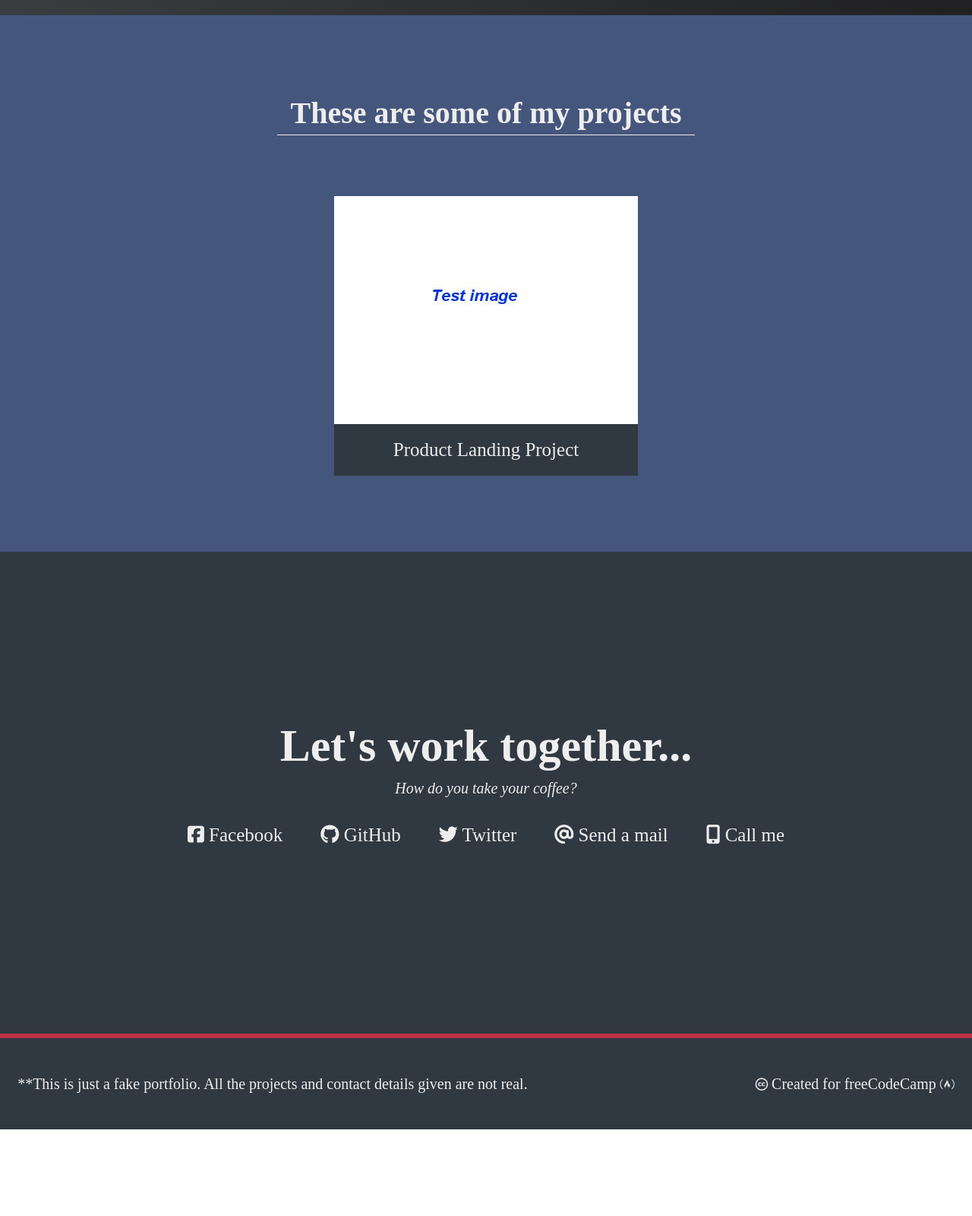
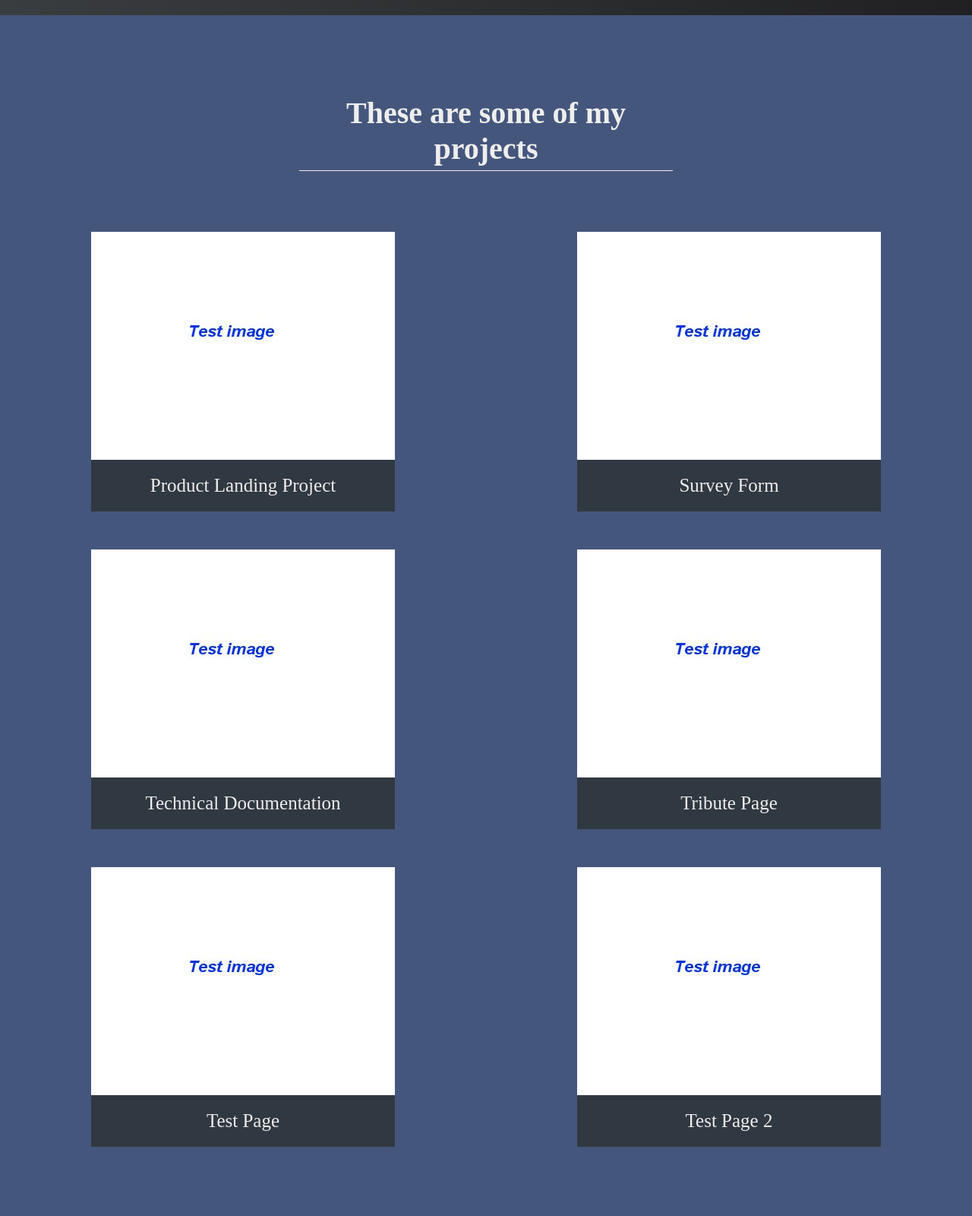
Before and after one commit to Paqong/FCC-projects, a plain HTML site: page personal-portfolio/index.html in a window 1280 px wide. Shown: the part 780-2380 px from the top of the page at 76% size. Before the commit the page ends 2266 px from the top, so only its background shows below. Drawn offline with Linux system fonts and the light colour scheme.

Commit message:
Project done.
I half assed the media queries of this project because I want to move on to learning Javascript and other stuff
I will be back in the future to atleast make this project more presentable in smaller devices

```diff
--- a/personal-portfolio/css/style.css
+++ b/personal-portfolio/css/style.css
@@ -43,7 +43,7 @@ header {
 }
 
 #welcome-section {
-    height: 100vh;
+    min-height: 100vh;
     width: 100%;
     display: flex;
     flex-direction: column;
@@ -57,6 +57,7 @@ header {
 
 #welcome-section h1,
 #contacts h2 {
+    text-align: center;
     font-size: 6rem;
 }
 
@@ -74,7 +75,7 @@ header {
 #projects h2 {
     font-size: 4rem;
     color: #eee;
-    width: 55rem;
+    width: 40%;
     margin: auto;
     text-align: center;
     border-bottom: 1px solid #eee;
@@ -122,7 +123,7 @@ header {
 }
 
 #contacts {
-    height: 80vh;
+    min-height: 80vh;
     width: 100%;
     display: flex;
     flex-direction: column;
@@ -153,7 +154,7 @@ header {
 }
 
 .footer {
-    height: 15vh;
+    min-height: 15vh;
     width: 100%;
     background-color: #303841;
     color: #eee;
@@ -162,6 +163,7 @@ header {
     align-items: center;
     gap: 30rem;
     font-size: 2rem;
+    padding: 3rem;
 }
 
 .footer a,
@@ -173,3 +175,13 @@ header {
 .footer .fab {
     font-size: 1.7rem;
 }
+
+@media only screen and (max-width: 600px) {
+    html {
+        font-size: 45%;
+    }
+
+    .footer {
+        font-size: 1.5rem;
+    }
+}
--- a/personal-portfolio/index.html
+++ b/personal-portfolio/index.html
@@ -22,10 +22,34 @@
     </section>
     <section id="projects">
         <h2>These are some of my projects</h2>
+        <!--
+            The class project-tile was added to abide by the rules of the freeCodeCamp challenge
+            That class does not do anything because I forgot to add it early hahaha
+        -->
         <div class="projects-grid">
-            <a href="../product-landing/index.html" target="_blank">
+            <a href="../product-landing/index.html" target="_blank" class="project-tile">
                 <img src="/images/test image.jpg" alt="Test Image">
                 <p class="project-title">Product Landing Project</p>
+            </a>
+            <a href="#" target="_blank">
+                <img src="/images/test image.jpg" alt="Test Image">
+                <p class="project-title">Survey Form</p>
+            </a>
+            <a href="#" target="_blank">
+                <img src="/images/test image.jpg" alt="Test Image">
+                <p class="project-title">Technical Documentation</p>
+            </a>
+            <a href="#" target="_blank">
+                <img src="/images/test image.jpg" alt="Test Image">
+                <p class="project-title">Tribute Page</p>
+            </a>
+            <a href="#" target="_blank">
+                <img src="/images/test image.jpg" alt="Test Image">
+                <p class="project-title">Test Page</p>
+            </a>
+            <a href="#" target="_blank">
+                <img src="/images/test image.jpg" alt="Test Image">
+                <p class="project-title">Test Page 2</p>
             </a>
         </div>
     </section>
```
